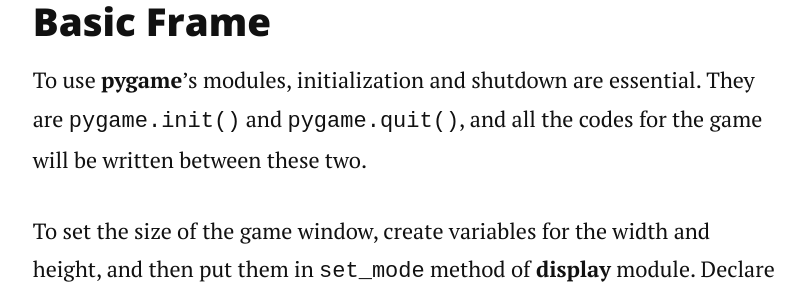
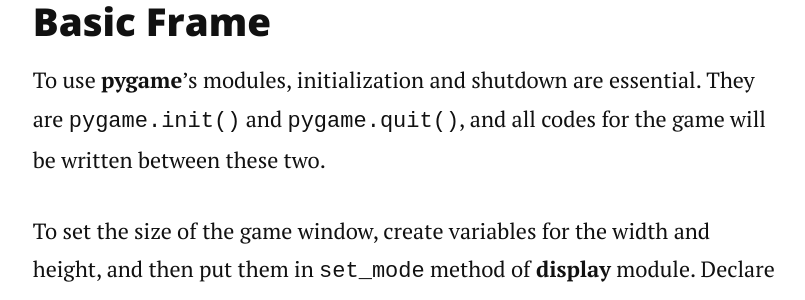
Before and after one commit to Eunji-Elly-Lee/eunji-elly-lee.github.io, a Jekyll site: the page built from _posts/2022-04-10-python-project-pang-arcade.markdown, in a window 1280 px wide and 900 px high, scrolled down 2734 px. Shown: the part 156-456 px from the top of the window, without its empty margins (236-1041 px from the left). Built offline with Jekyll 4.4.1, drawn with Linux system fonts in a browser that asks for light colours; nearby versions of some CDN libraries; comment, search, counter and statistics services are not loaded; some of the changed text lies outside the part shown.

Commit message:
Update Python Project: Pang Arcade post

```diff
--- a/_posts/2022-04-10-python-project-pang-arcade.markdown
+++ b/_posts/2022-04-10-python-project-pang-arcade.markdown
@@ -13,12 +13,6 @@
 <div style="text-align:center">
 <img src="https://blog.kakaocdn.net/dn/wbylH/btqEq7mRkqZ/6ZNFUVAMiNR4bWccWMrbmk/img.gif" width="80%">
 </div>
-
-<!-- <div style="text-align:center">
-<video width="65%" controls>
-<source src="/assets/video/python_video.mp4" type="video/mp4">
-</video>
-</div> -->
 
 ### Pygame Installation
 
@@ -42,7 +36,7 @@
 
 ### Basic Frame
 
-To use **pygame**'s modules, initialization and shutdown are essential. They are `pygame.init()` and `pygame.quit()`, and all the codes for the game will be written between these two.
+To use **pygame**'s modules, initialization and shutdown are essential. They are `pygame.init()` and `pygame.quit()`, and all codes for the game will be written between these two.
 
 To set the size of the game window, create variables for the width and height, and then put them in `set_mode` method of **display** module. Declare the object created to a variable so that it can continue to be used. Also, we can set the title of the game using the `set_caption` method.
 
@@ -674,3 +668,11 @@
 <div style="text-align:center">
 <img src="/assets/img/python_img/advanced_demo.png" width="80%">
 </div>
+
+The actual demo of the game can be found in the video below. If the game code doesn't work, please leave a comment.
+
+<div style="text-align:center">
+<video width="65%" controls>
+<source src="/assets/video/python_pang.mp4" type="video/mp4">
+</video>
+</div>
```
